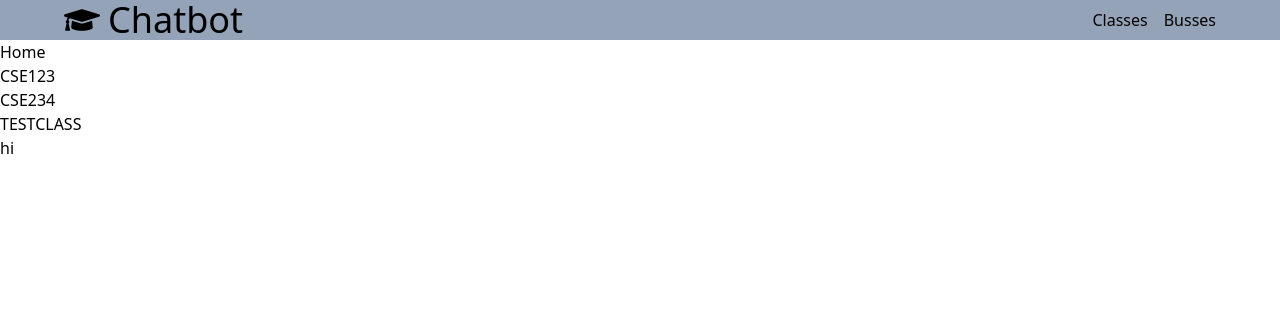
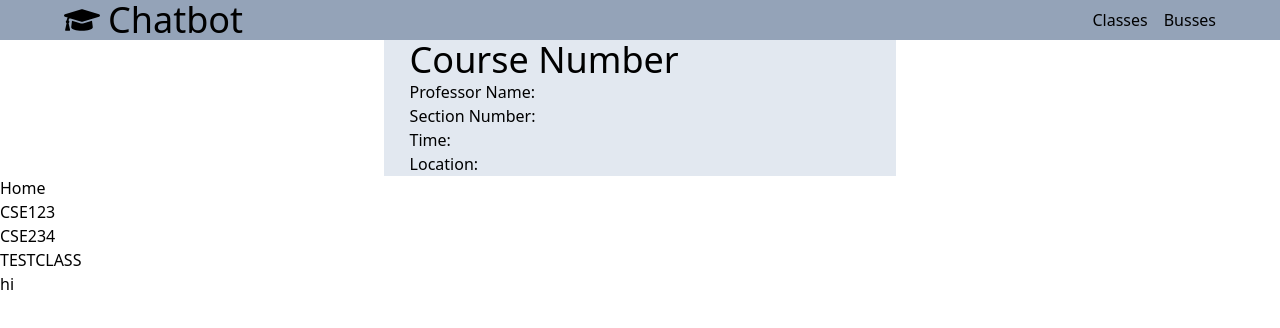
Before and after one commit to dailin7/chatbot, a React (Create React App) app in the folder client/: page / in a window 1280 px wide. Shown: the top 328 px of the page. Built offline with nearby package versions, Linux system fonts and the light colour scheme.

Commit message:
course component

```diff
--- a/client/src/App.tsx
+++ b/client/src/App.tsx
@@ -3,11 +3,13 @@ import { Route, Routes } from "react-router-dom";
 import Busses from "./components/Busses";
 import Home from "./components/Home";
 import Navbar from "./components/Navbar";
+import Course from "./components/Course";
 
 const App = () => {
   return (
     <div>
       <Navbar />
+      <Course/>
       <Routes>
         <Route path="/" element={<Home />} />
         <Route path="/bus" element={<Busses />} />
--- /dev/null
+++ b/client/src/components/Course.tsx
@@ -0,0 +1,33 @@
+import React from "react";
+import { Link } from "react-router-dom";
+
+const Course = () => {
+  return (
+    <div className="bg-slate-200  w-[40%] mx-auto ">
+     <div className="	box-sizing: border-box w-[90%] mx-auto flex justify-between items-center">
+      <Link to="/courseInfo">
+        <h1 className="text-4xl">Course Number</h1>
+        <ul className="text-1xl">
+        <li>Professor Name:</li>
+        <li>Section Number:</li>
+        <li>Time:</li>
+        <li>Location:</li>
+        </ul>
+        </Link>
+
+        </div>
+
+
+
+
+
+    </div>
+
+
+
+
+
+  );
+};
+
+export default Course;
```
